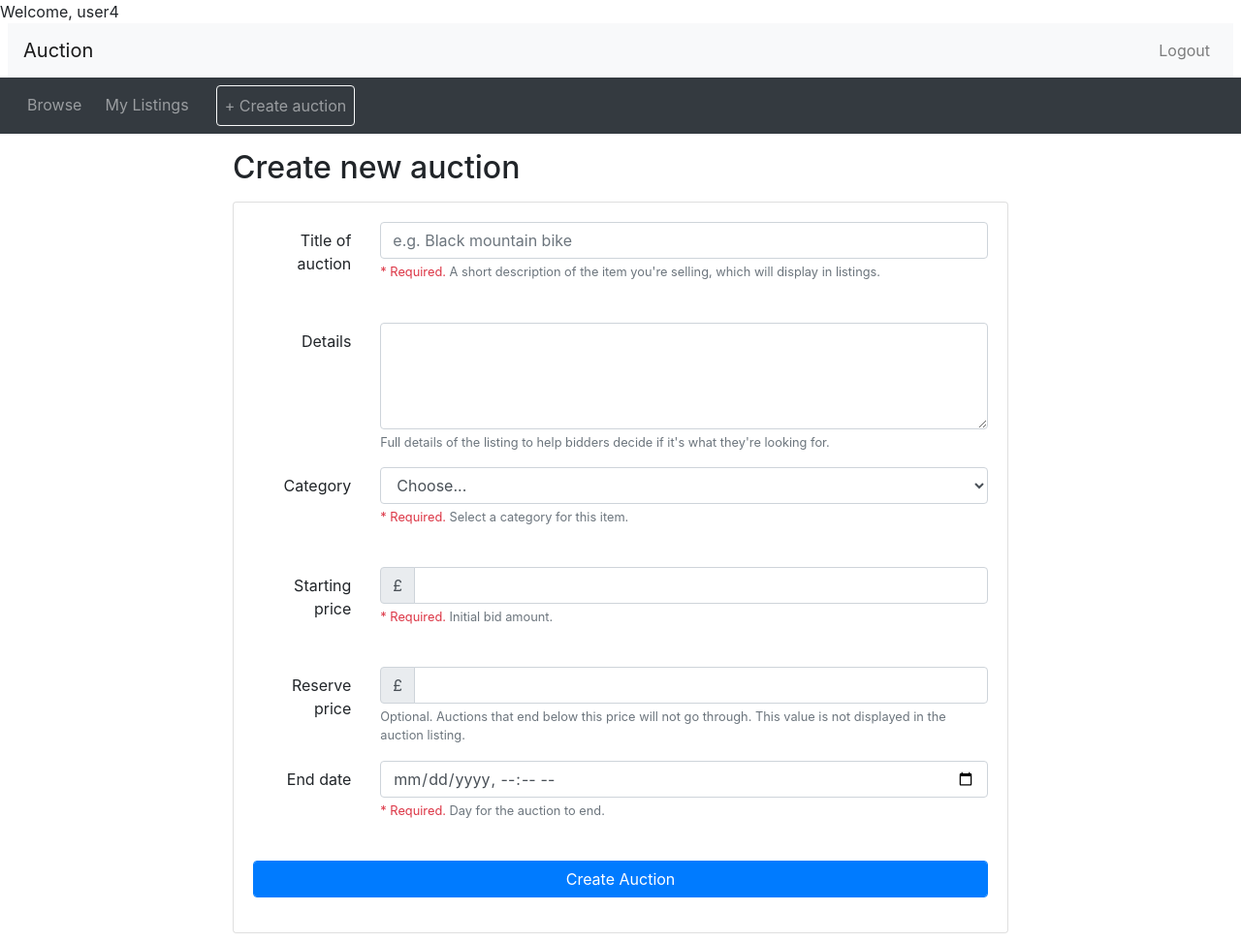
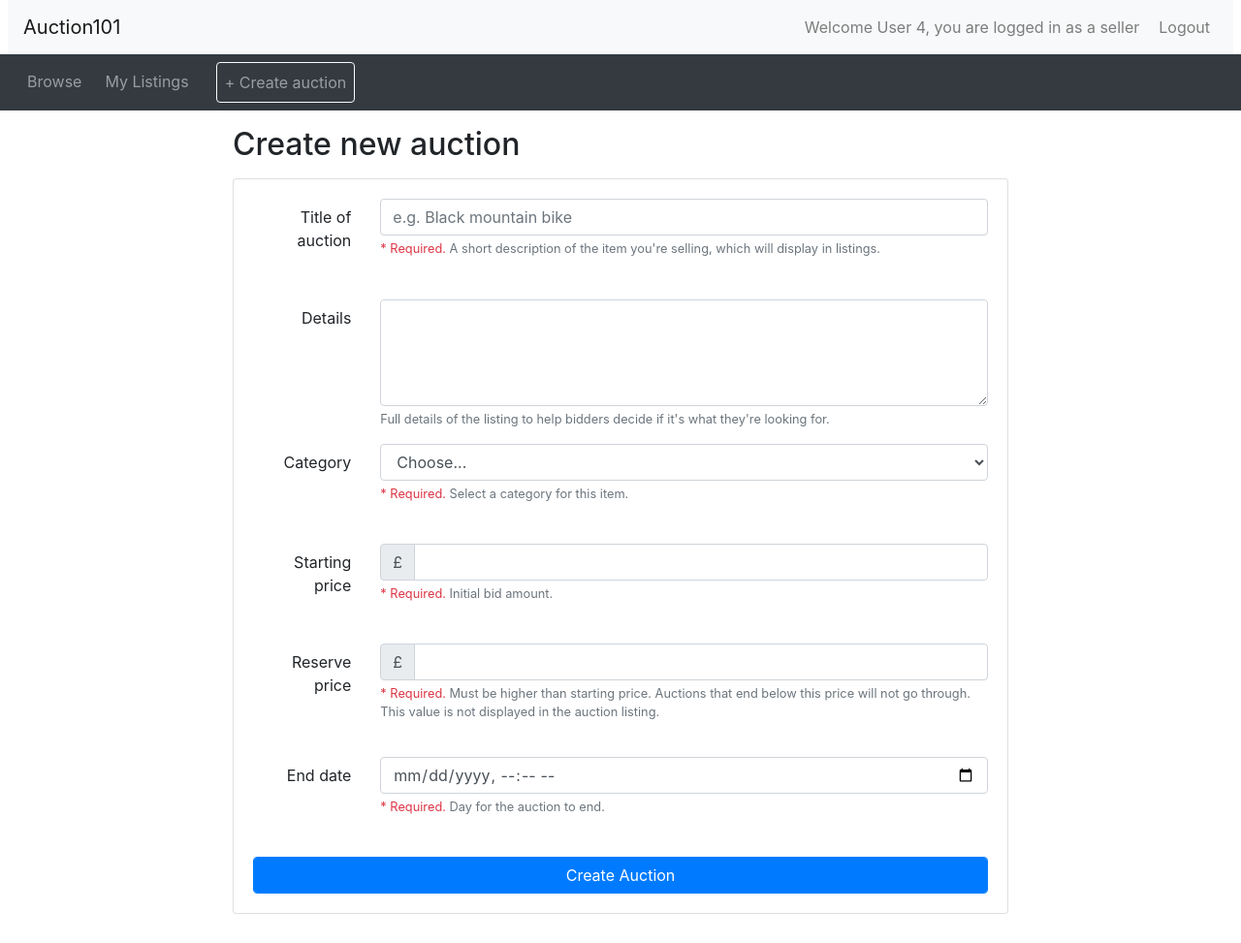
Before and after one commit to PaperWings2019/AUCTION_SYSTEM, a PHP site: page /create_auction.php in a window 1280 px wide. Shown: the whole page at 97% size. After the commit the page ends 943 px from the top, so only its background shows below. Run offline with PHP 8.4, Linux system fonts and the light colour scheme; a user stored in the database is signed in.

Commit message:
Mybids + optimisations
- sellers can no longer place bids
- added restrictions to reserve price
- optimised form validation when creating auctions
-optimised header
-created bid history on listing page
-created mybids page

```diff
--- a/auction_system.sql
+++ b/auction_system.sql
@@ -48,7 +48,10 @@ CREATE TABLE IF NOT EXISTS `auctions` (
 --
 
 INSERT INTO `auctions` (`itemID`, `itemName`, `itemDescription`, `category`, `startingPrice`, `reservePrice`, `endDate`, `sellerID`, `highestBid`, `auctionStatus`, `buyerID`) VALUES
-(18, 'AJ1', 'Fancy shoes', '3', 100, 200, '2022-11-09T12:44', 2, 133, NULL, 1);
+(18, 'AJ1', 'Fancy shoes', '3', 100, 200, '2022-11-09T12:44', 2, 133, NULL, 1),
+(19, 'Toy car', 'toy car', '6', 10, 10, '2022-11-09T12:44', 3, 10, NULL, NULL),
+(20, 'iPhone3', 'old phone', '6', 50, 50, '2022-11-09T12:44', 3, 50, NULL, NULL);
+
 
 
 -- --------------------------------------------------------
--- a/create_auction.php
+++ b/create_auction.php
@@ -105,7 +105,9 @@
               </div>
               <input name="auctionReservePrice" type="number" class="form-control" id="auctionReservePrice">
             </div>
-            <small id="reservePriceHelp" class="form-text text-muted">Optional. Auctions that end below this price will not go through. This value is not displayed in the auction listing.</small>
+            <small id="reservePriceHelp" class="form-text text-muted"><span class="text-danger">* Required.</span> Must be higher than starting price. Auctions that end below this price will not go through. This value is not displayed in the auction listing.</small>
+            <span class = "errorMessage top-arrow" > </span>
+            <span class = "errorMessage top-arrow" > </span>
           </div>
         </div>
         <div class="form-group row">
@@ -130,7 +132,9 @@
     var nameVal_1 = document.forms["auctionForm"]["auctionTitle"].value;
     var nameVal_2 = document.forms["auctionForm"]["auctionCategory"].value;
     var nameVal_3 = document.forms["auctionForm"]["auctionStartPrice"].value;
-    var nameVal_4 = document.forms["auctionForm"]["auctionEndDate"].value;
+    var nameVal_4 = document.forms["auctionForm"]["auctionReservePrice"].value;
+    var nameVal_5 = document.forms["auctionForm"]["auctionEndDate"].value;
+
 
 
   if(nameVal_1 == null || nameVal_1 == "") {
@@ -138,21 +142,42 @@
     document.getElementsByClassName( "errorMessage" )[0].innerHTML = "Please Fill in the Auction Title!";
     return false;
   } else if (nameVal_2 == null || nameVal_2 == "Choose..."){
+    removeError(1)
     document.getElementsByClassName( "errorMessage" )[1].style.visibility = "visible";
     document.getElementsByClassName( "errorMessage" )[1].innerHTML = "Please Select a category!";
     return false;
   } else if (nameVal_3 == null || nameVal_3 == ""){
+    removeError(2)
     document.getElementsByClassName( "errorMessage" )[2].style.visibility = "visible";
     document.getElementsByClassName( "errorMessage" )[2].innerHTML = "Please Fill in the starting price!";
     return false;
   } else if (nameVal_4 == null || nameVal_4 == ""){
     document.getElementsByClassName( "errorMessage" )[3].style.visibility = "visible";
-    document.getElementsByClassName( "errorMessage" )[3].innerHTML = "Please Fill in the End date!";
+    removeError(3)
+    document.getElementsByClassName( "errorMessage" )[3].innerHTML = "Please Fill in the reserve price!";
+    return false;
+  }else if (nameVal_4 <= nameVal_3){
+    removeError(4)
+    document.getElementsByClassName( "errorMessage" )[4].style.visibility = "visible";
+    document.getElementsByClassName( "errorMessage" )[4].innerHTML = "The reserve price must be higher than the starting price!";
+    return false;
+  }else if (nameVal_5 == null || nameVal_5 == ""){
+    removeError(5)
+    document.getElementsByClassName( "errorMessage" )[5].style.visibility = "visible";
+    document.getElementsByClassName( "errorMessage" )[5].innerHTML = "Please Fill in the End date!";
     return false;
   } else {
   return true;
   }
   }
+
+
+  function removeError(index){
+    for (let i = 0; i<index; i++){
+      document.getElementsByClassName( "errorMessage" )[i].style.visibility = "hidden";
+    }
+  }
+
 </script>
 
 
--- a/create_auction_result.php
+++ b/create_auction_result.php
@@ -66,7 +66,7 @@
 
 
     $query = "INSERT INTO `auctions` (`itemID`, `itemName`, `itemDescription`, `category`, `startingPrice`, `reservePrice`, `endDate`, `sellerID`, `highestBid`, `auctionStatus`, `buyerID`)
-    VALUES (NULL, '$auction_title', '$auction_details', '$auction_category', '$start_price', '$reserve_price', '$end_date', '$seller_id', NULL, NULL, NULL);";
+    VALUES (NULL, '$auction_title', '$auction_details', '$auction_category', '$start_price', '$reserve_price', '$end_date', '$seller_id', '$start_price', NULL, NULL);";
 
     if(!mysqli_query($connection,$query)){
         die('Error: ' . mysqli_error($connection));
--- a/css/custom.css
+++ b/css/custom.css
@@ -1,4 +1,9 @@
 /* Any custom CSS you would like to specify for your site can go here. */
+
+table {
+    border-collapse: collapse;
+  }
+
 
 .errorMessage {
     background-color: pink;
--- a/header.php
+++ b/header.php
@@ -11,7 +11,8 @@
     $_SESSION['account_type'] = 'seller';
     $_SESSION['id'] = null;
   }elseif($_SESSION['id'] != null){
-    echo("Welcome, user".$_SESSION['id']);
+    $user_id=$_SESSION['id'];
+    $account_type = $_SESSION['account_type'];
   }
 
 
@@ -31,7 +32,7 @@
   <!-- Custom CSS file -->
   <link rel="stylesheet" href="css/custom.css">
 
-  <title>Auction</title> <!-- CHANGED --!>
+  <title>Auction101</title> <!-- CHANGED --!>
 </head>
 
 
@@ -39,15 +40,23 @@
 
 <!-- Navbars -->
 <nav class="navbar navbar-expand-lg navbar-light bg-light mx-2">
-  <a class="navbar-brand" href="#">Auction <!--CHANGEME!--></a>
-  <ul class="navbar-nav ml-auto">
-    <li class="nav-item">
+  <a class="navbar-brand" href="#">Auction101 <!--CHANGEME!--></a>
+  <ul class="navbar-nav ml-auto" >
+  <?php if (isset($_SESSION['logged_in']) && $_SESSION['logged_in'] == true){
+    echo '<li class="nav-item mx-1">
+      <a class="nav-link">Welcome User '.$user_id.', you are logged in as a '.$account_type.' </a>
+    </li>';
+  }
+  ?>
+
+  <li class="nav-item" >
 
 <?php
   // Displays either login or logout on the right, depending on user's
   // current status (session).
   if (isset($_SESSION['logged_in']) && $_SESSION['logged_in'] == true) {
-    echo '<a class="nav-link" href="logout.php">Logout</a>';
+    echo  '<a class="nav-link " href="logout.php">Logout</a>';
+
   }
   else {
     echo '<button type="button" class="btn nav-link" data-toggle="modal" data-target="#loginModal">Login</button>';
@@ -55,24 +64,30 @@
 ?>
 
     </li>
+
   </ul>
+
 </nav>
+
 <nav class="navbar navbar-expand-lg navbar-dark bg-dark">
   <ul class="navbar-nav align-middle">
 	<li class="nav-item mx-1">
       <a class="nav-link" href="browse.php">Browse</a>
     </li>
 <?php
-  if (isset($_SESSION['account_type']) && $_SESSION['account_type'] == 'buyer') {
+  if (isset($_SESSION['account_type']) && $_SESSION['logged_in'] == true && $_SESSION['account_type'] == 'buyer') {
   echo('
 	<li class="nav-item mx-1">
       <a class="nav-link" href="mybids.php">My Bids</a>
     </li>
 	<li class="nav-item mx-1">
       <a class="nav-link" href="recommendations.php">Recommended</a>
+    </li>
+  <li class="nav-item mx-1">
+      <a class="nav-link" href="watchlist.php">Watchlist</a>
     </li>');
   }
-  if (isset($_SESSION['account_type']) && $_SESSION['account_type'] == 'seller') {
+  if (isset($_SESSION['account_type']) && $_SESSION['logged_in'] == true && $_SESSION['account_type'] == 'seller') {
   echo('
 	<li class="nav-item mx-1">
       <a class="nav-link" href="mylistings.php">My Listings</a>
--- a/place_bid.php
+++ b/place_bid.php
@@ -48,6 +48,6 @@ if($row_id){
     echo ("Congratulations! You have sucessfully submit your bid!");
     // header("refresh:3;url=listing.php?item_id=$item_id");
 }
-header("refresh:3;url=listing.php?item_id=$item_id");
+header("refresh:1;url=listing.php?item_id=$item_id");
 }
 ?>
```
Also changed, not shown: listing.php (+47 -3 lines), mybids.php (+52 -0 lines).
